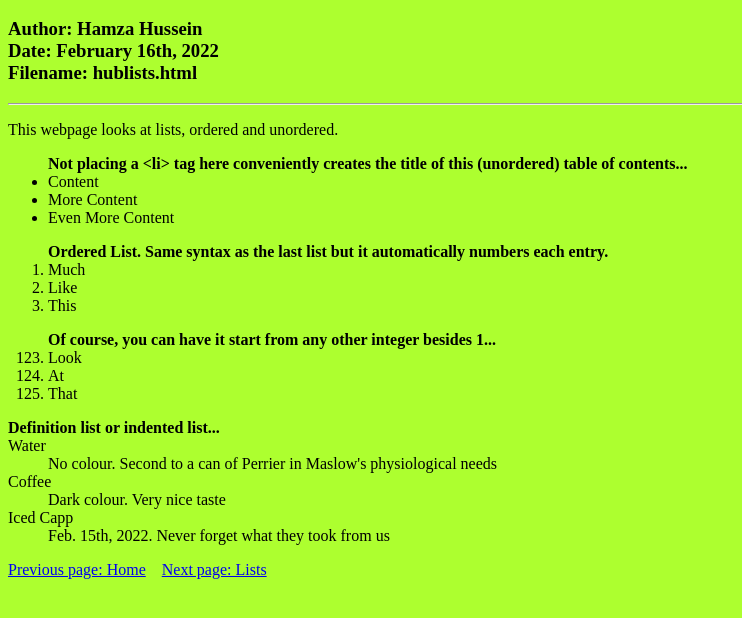
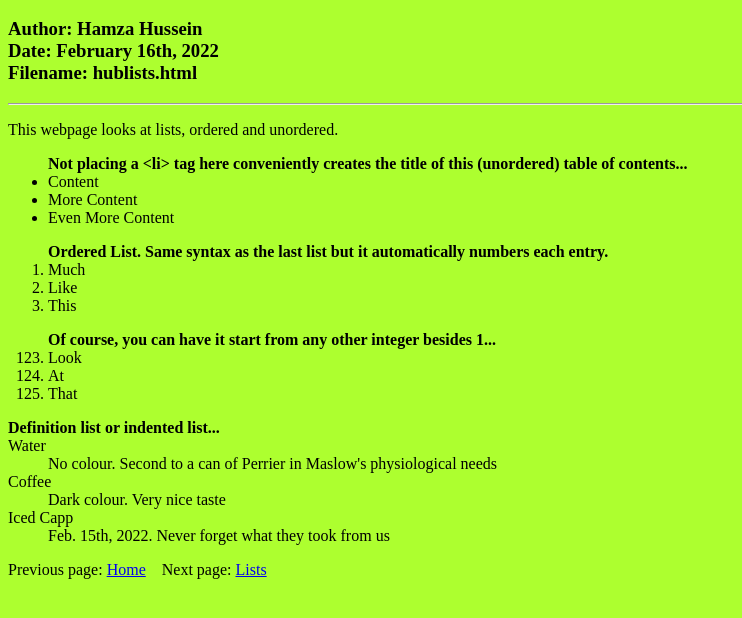
Before and after one commit to hhussein241/hussein-hub, a plain HTML site: page hublists.html in a window 1280 px wide. Shown: the part 48-666 px from the top of the page, without its empty margins (0-742 px from the left). Drawn offline with Linux system fonts and the light colour scheme.

Commit message:
Update hublists.html

```diff
--- a/hublists.html
+++ b/hublists.html
@@ -45,7 +45,7 @@
 </dl>
 
 <p>
-<a href="index.html">Previous page: Home</a>&emsp;<a href="hubdiv.html">Next page: Lists</a>
+Previous page: <a href="index.html">Home</a>&emsp;Next page: <a href="hubdiv.html">Lists</a>
 </p>
 
 </body>
```
